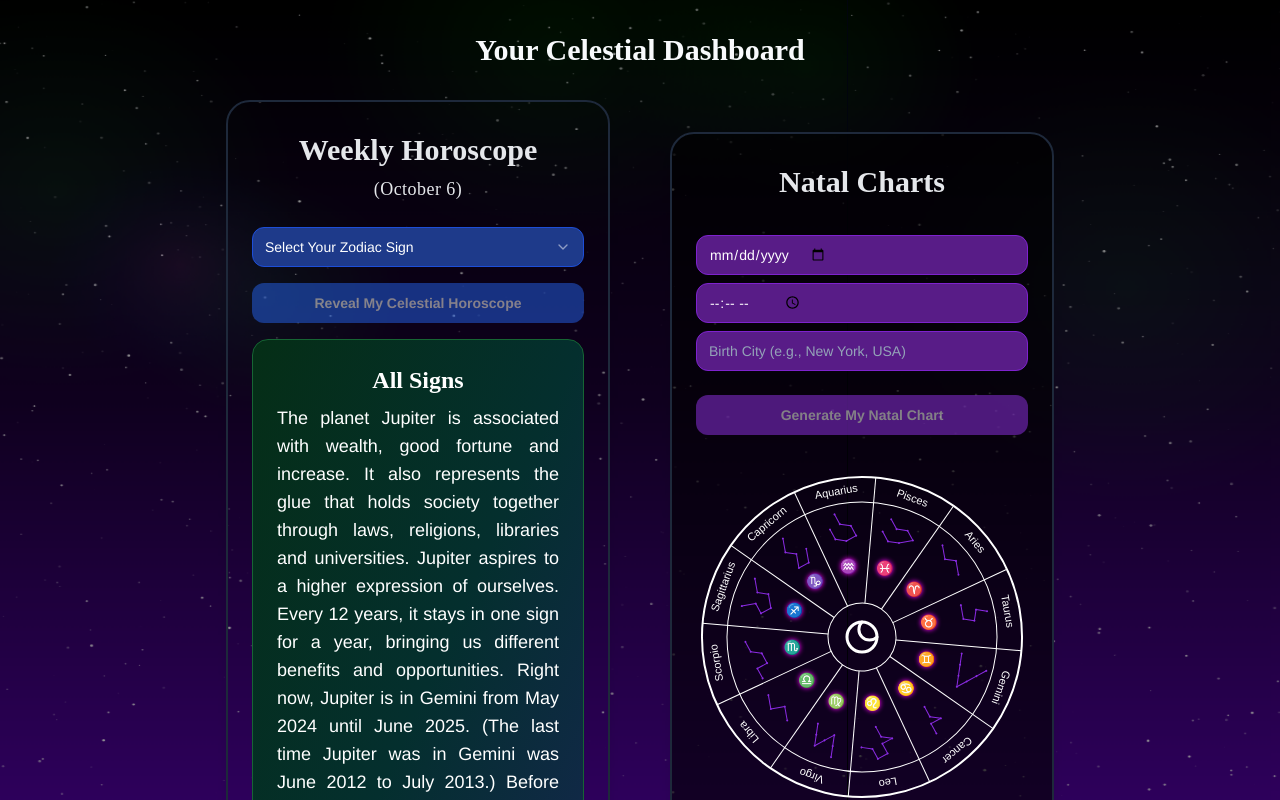
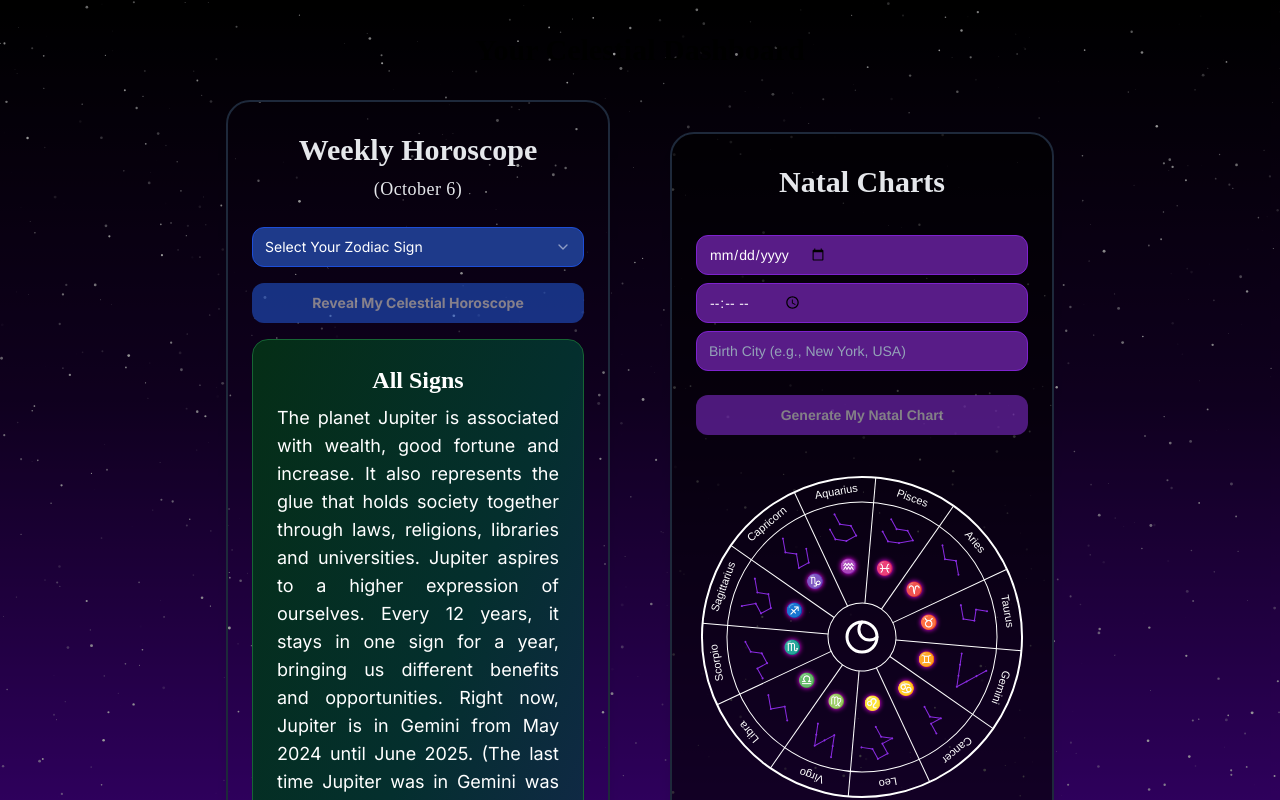
Before and after one commit to sanjamkhera/Secret-insights, a Next.js app: page /dashboard in a window 1280 px wide. Shown: the top 800 px of the page. Built offline with nearby package versions, Linux system fonts and the light colour scheme.

Commit message:
Update Fonts

```diff
--- a/src/app/globals.css
+++ b/src/app/globals.css
@@ -1,61 +1,40 @@
 @tailwind base;
 @tailwind components;
 @tailwind utilities;
-@import url('https://fonts.googleapis.com/css2?family=Dancing+Script:wght@400;700&family=Great+Vibes&family=Pacifico&display=swap');
+@import url('https://fonts.googleapis.com/css2?family=Roboto:wght@400;700&display=swap');
+@import url('https://fonts.googleapis.com/css2?family=Baskervville:wght@400;700&display=swap');
 
 @layer base {
   :root {
-    --background: 222.2 84% 4.9%;
-    --foreground: 210 40% 98%;
-
-    --card: 222.2 84% 4.9%;
-    --card-foreground: 210 40% 98%;
-
-    --popover: 222.2 84% 4.9%;
-    --popover-foreground: 210 40% 98%;
-
-    --primary: 210 40% 98%;
-    --primary-foreground: 222.2 47.4% 11.2%;
-
-    --secondary: 217.2 32.6% 17.5%;
     --secondary-foreground: 210 40% 98%;
-
     --muted: 217.2 32.6% 17.5%;
     --muted-foreground: 215 20.2% 65.1%;
-
     --accent: 217.2 32.6% 17.5%;
     --accent-foreground: 210 40% 98%;
-
     --destructive: 0 62.8% 30.6%;
     --destructive-foreground: 210 40% 98%;
-
     --border: 217.2 32.6% 17.5%;
     --input: 217.2 32.6% 17.5%;
     --ring: 212.7 26.8% 83.9%;
   }
-}
 
-@layer base {
   * {
     @apply border-border;
   }
+
   body {
     @apply bg-background text-foreground;
-  }
+    min-width: 430px;
+    overflow-x: auto;
+    font-family: 'Roboto', 'Helvetica', 'Arial', sans-serif;
   }
 
-@layer base {
   html {
     font-size: 16px;
   }
-  body {
-    min-width: 430px;
-    overflow-x: auto;
-    font-family: 'Helvetica', 'Arial', sans-serif;
-  }
+
   h1, h2, h3, h4, h5, h6 {
-    font-family: 'Dancing Script', cursive;
-  }
+    font-family: 'Baskervville', serif;
   }
 
   @keyframes spin-slow {
@@ -79,11 +58,7 @@
   @keyframes fadeIn {
     from {
       opacity: 0;
-    transform: translateY(10px);
     }
-  to {
-    opacity: 1;
-    transform: translateY(0);
   }
 }
 
--- a/src/app/layout.tsx
+++ b/src/app/layout.tsx
@@ -24,6 +24,9 @@ export default function RootLayout({
 }) {
   return (
     <html lang="en">
+      <head>
+        <meta name="viewport" content="width=device-width, initial-scale=1.0" />
+      </head>
       <body className={inter.className}>
         {/* Render the dynamically imported StarryGalaxyBackground */}
         <StarryGalaxyBackground />
--- a/src/app/page.tsx
+++ b/src/app/page.tsx
@@ -34,8 +34,8 @@ export default function Home() {
   // Render the component
   return (
     <>
-      <div className='text-center pt-4 pb-2 mb-2'>
-        <h1 className="text-4xl font-bold font-cursive leading-relaxed text-gray-200 pt-2">Celestial Insights</h1>
+      <div className='relative text-center pt-4 pb-2 mb-2'>
+        <h1 className="text-4xl font-bold leading-relaxed text-gray-200 pt-2">Celestial Insights</h1>
         <p className="text-2xl font-fancy leading-relaxed text-gray-400">Unlock the wisdom of the stars</p>
         <div className="flex justify-center space-x-4 mt-4">
           <Sun className="text-yellow-300 animate-spin-slow" size={24} />
--- a/src/components/LoginComponent.tsx
+++ b/src/components/LoginComponent.tsx
@@ -55,7 +55,7 @@ const LoginComponent: React.FC = () => {
   useEffect(() => {
     const timer = setInterval(() => {
       setCurrentFeature((prev) => (prev + 1) % features.length);
-    }, 5000); // Change feature every 5 seconds
+    }, 5000);
 
     return () => clearInterval(timer);
   }, []);
@@ -143,7 +143,7 @@ const LoginComponent: React.FC = () => {
                 onClick={handleAppleSignIn}
                 className="w-full bg-black hover:bg-gray-800 text-white font-bold rounded-xl transition-all duration-300 ease-in-out text-sm flex items-center justify-center"
               >
-                <Image src="/apple.png" alt="Apple" className="mr-2 w-5 h-5" />
+                <Image src="/apple.png" alt="Apple" className="mr-2 w-5 h-5" width={20} height={20} />
                 Sign up with Apple
               </Button>
               <Button
@@ -151,7 +151,7 @@ const LoginComponent: React.FC = () => {
                 onClick={handleGoogleSignIn}
                 className="w-full bg-white hover:bg-gray-100 text-gray-800 font-bold rounded-xl transition-all duration-300 ease-in-out text-sm flex items-center justify-center"
               >
-                <Image src="/google.png" alt="Google" className="mr-2 w-5 h-5" />
+                <Image src="/google.png" alt="Google" className="mr-2 w-5 h-5" width={20} height={20} />
                 Sign up with Google
               </Button>
 
--- a/src/components/StarryGalaxyBackground.tsx
+++ b/src/components/StarryGalaxyBackground.tsx
@@ -14,7 +14,7 @@ const StarryGalaxyBackground: React.FC = () => {
 
     const resizeCanvas = () => {
       canvas.width = window.innerWidth;
-      canvas.height = window.innerHeight * 1.2;
+      canvas.height = window.innerHeight;
       drawBackground();
     };
 
@@ -41,40 +41,6 @@ const StarryGalaxyBackground: React.FC = () => {
         ctx.fillStyle = `rgba(255, 255, 255, ${opacity})`;
         ctx.fill();
       }
-
-      // Add nebula-like effects
-      for (let i = 0; i < 1; i++) {
-        const x = Math.random() * canvas.width;
-        const y = Math.random() * canvas.height;
-        const radius = Math.random() * 100 + 50;
-
-        const nebulaGradient = ctx.createRadialGradient(x, y, 0, x, y, radius);
-        nebulaGradient.addColorStop(0, 'rgba(255, 0, 255, 0.1)');
-        nebulaGradient.addColorStop(1, 'rgba(0, 0, 255, 0)');
-
-        ctx.beginPath();
-        ctx.arc(x, y, radius, 0, Math.PI * 2);
-        ctx.fillStyle = nebulaGradient;
-        ctx.fill();
-      }
-
-      // Add northern lights effect
-      ctx.globalCompositeOperation = 'screen';
-      for (let i = 0; i < 5; i++) {
-        const x = Math.random() * canvas.width;
-        const y = Math.random() * canvas.height * 0.4; // Northern lights in upper 40% of screen
-        const radius = Math.random() * 200 + 100;
-
-        const auroraGradient = ctx.createRadialGradient(x, y, 0, x, y, radius);
-        auroraGradient.addColorStop(0, 'rgba(0, 255, 0, 0.1)');
-        auroraGradient.addColorStop(1, 'rgba(0, 255, 0, 0)');
-
-        ctx.beginPath();
-        ctx.arc(x, y, radius, 0, Math.PI * 2);
-        ctx.fillStyle = auroraGradient;
-        ctx.fill();
-      }
-      ctx.globalCompositeOperation = 'source-over';
     };
 
     resizeCanvas();
--- a/src/components/WeeklyHoroscope.tsx
+++ b/src/components/WeeklyHoroscope.tsx
@@ -76,10 +76,10 @@ const WeeklyHoroscope: React.FC<WeeklyHoroscopeProps> = ({ onSignSelect }) => {
   };
 
   return (
-    <Card className="bg-transparent text-white shadow-lg font-sans border-black-400 border-2 max-w-sm mx-auto rounded-3xl overflow-hidden transition-all duration-300 ease-in-out transform">
+    <Card className="bg-transparent text-white shadow-lg border-black-400 border-2 max-w-sm mx-auto rounded-3xl overflow-hidden transition-all duration-300 ease-in-out transform">
       <CardHeader className="pb-2">
         <div className="text-center">
-          <h1 className="text-3xl font-bold font-cursive leading-relaxed text-gray-200">Weekly Horoscope</h1>
+          <h1 className="text-3xl font-bold leading-relaxed text-gray-200">Weekly Horoscope</h1>
           <p className="text-lg font-cursive tracking-wide text-gray-200">(October 6)</p>
         </div>
       </CardHeader>
```
Lines whose indentation alone changed are shown as unchanged.
